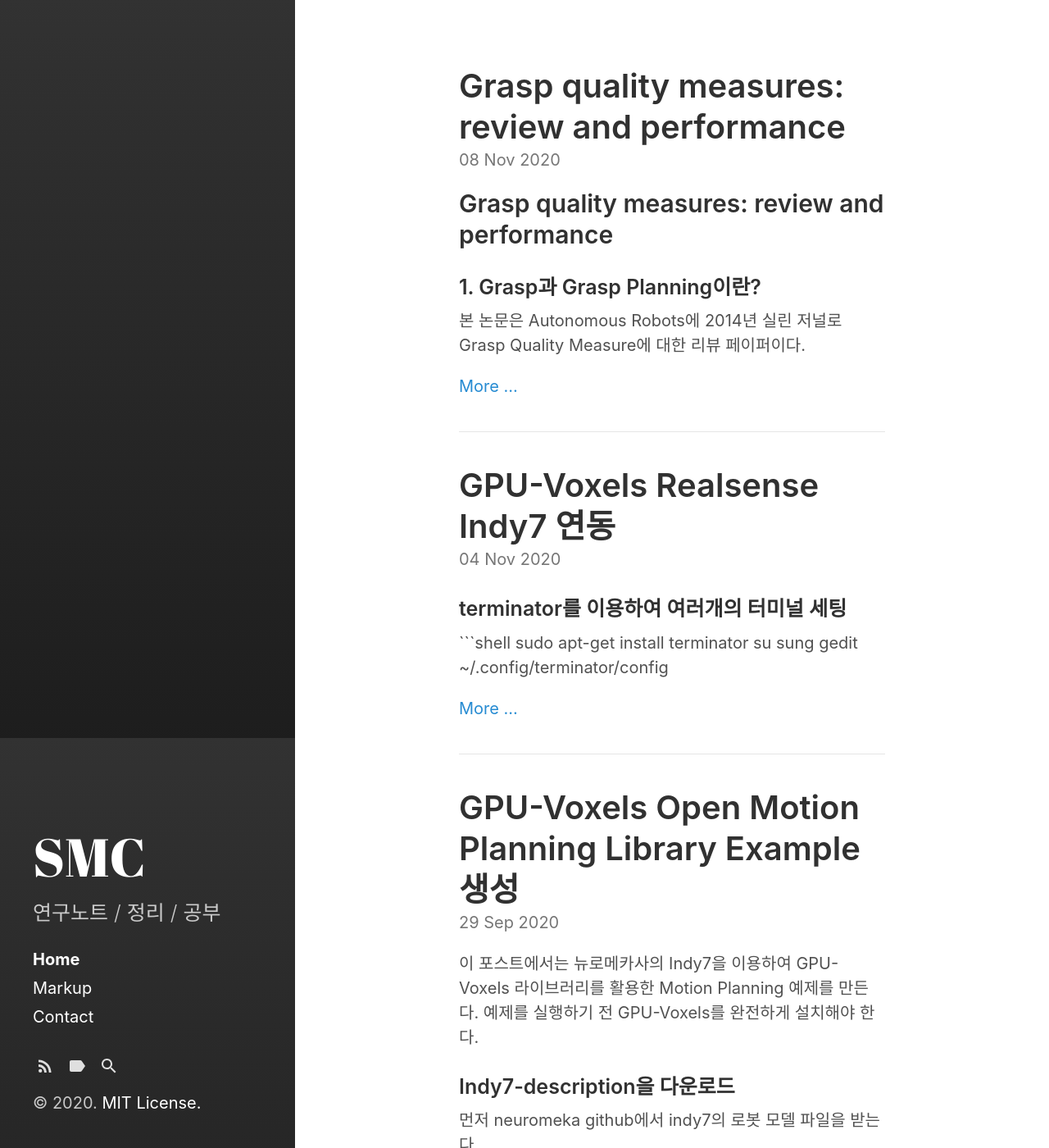
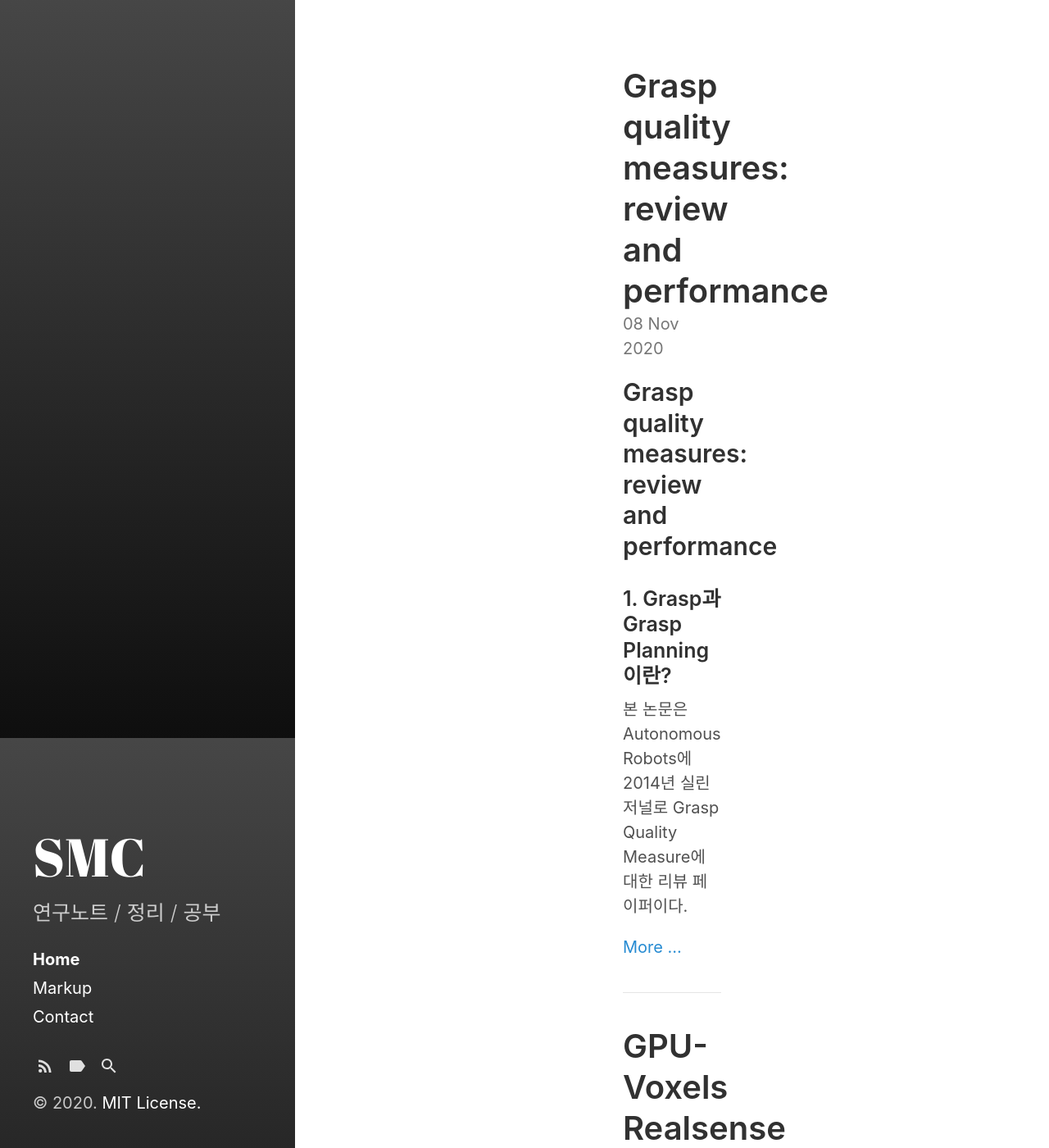
Before and after one commit to tjdalsckd/tjdalsckd.github.io, a Jekyll site: the page built from index.html, in a window 1280 px wide and 1400 px high. Shown: the whole window at 82% size. Built offline with Jekyll 4.4.1, drawn with Linux system fonts in a browser that asks for light colours; the list of posts is cut into pages by our own code.

Commit message:
Update _layout.scss

```diff
--- a/_sass/hydeout/_layout.scss
+++ b/_sass/hydeout/_layout.scss
@@ -25,7 +25,7 @@
 body {
   background-attachment: fixed;
   background-color: $sidebar-bg-color;
-  background-image: linear-gradient(to bottom, lighten($sidebar-bg-color, 7%), darken($sidebar-bg-color, 1%));
+  background-image: linear-gradient(to bottom, lighten($sidebar-bg-color, 15%), darken($sidebar-bg-color, 7%));
   color: $sidebar-text-color;
   display: flex;
   flex-direction: column;
@@ -204,7 +204,7 @@ body {
     min-height: 100vh;
     padding:
       $section-spacing * 2
-      $section-spacing * 5
+      $section-spacing * 10
       0;
 
     @if $layout-reverse {
@@ -230,7 +230,7 @@ body {
     }
 
     > * {
-      max-width: 60rem;
+      max-width: 80rem;
       padding: 0;
     }
   }
```
